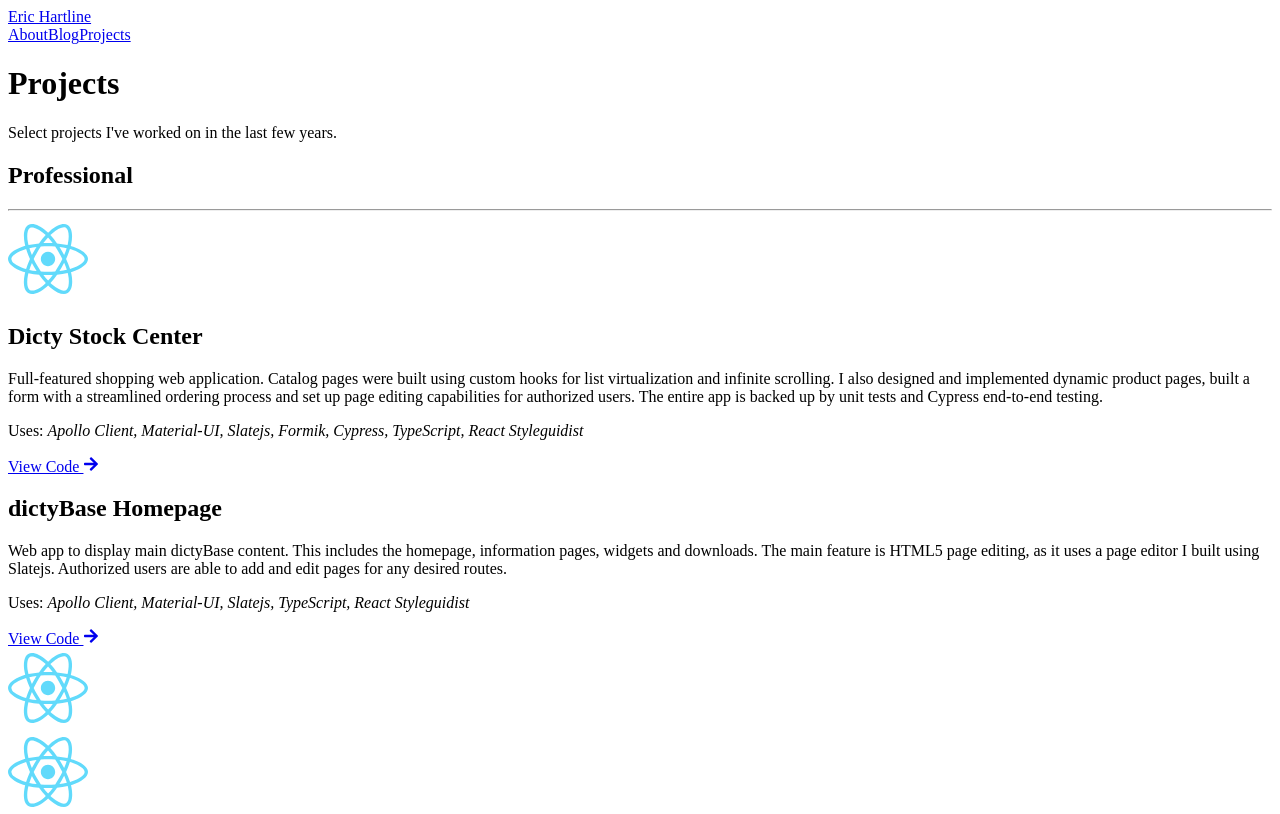
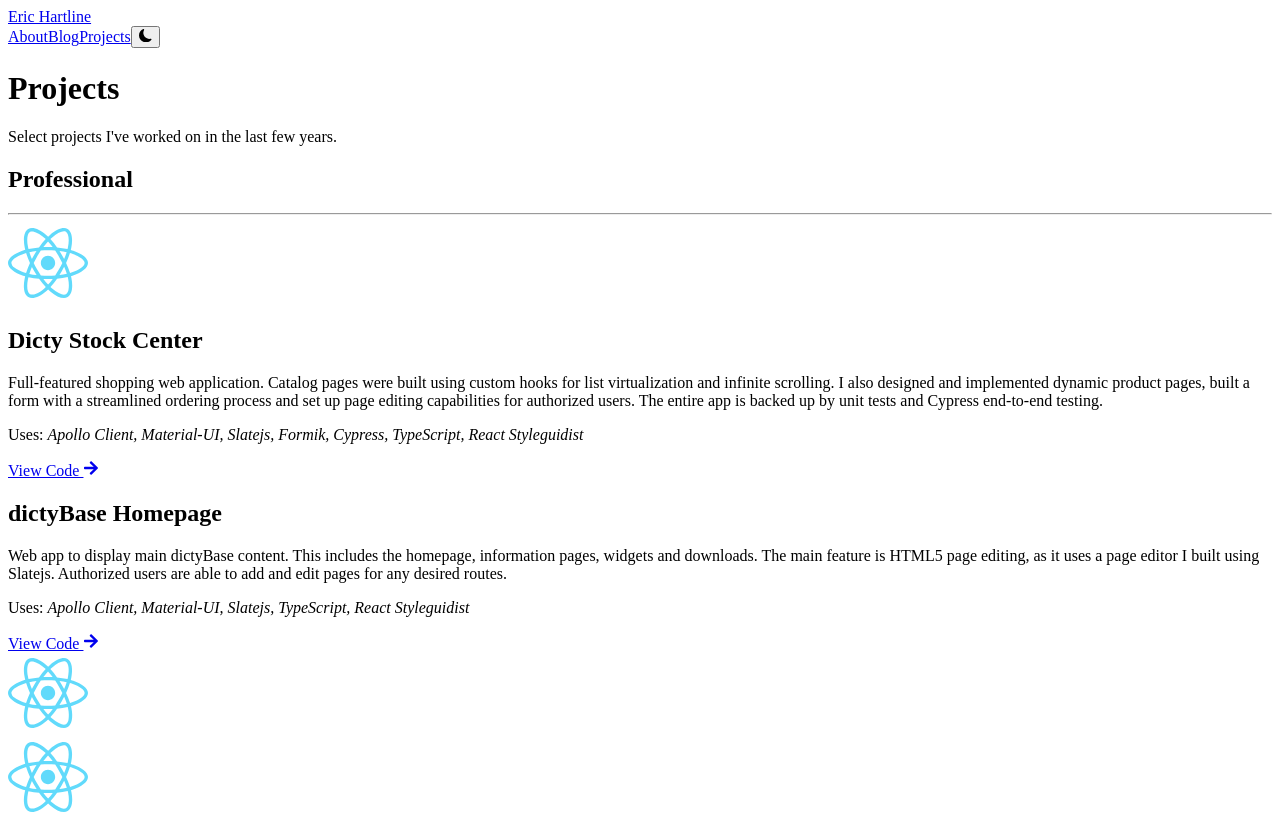
Before and after one commit to erichartline/erichartline.net, a Next.js app: page /projects in a window 1280 px wide. Shown: the top 814 px of the page. Built offline with nearby package versions, Linux system fonts and the light colour scheme.

Commit message:
feat: add dark mode

```diff
--- a/components/Header.tsx
+++ b/components/Header.tsx
@@ -1,4 +1,6 @@
 import Link from "next/link"
+import { useTheme } from "next-themes"
+import { BsMoonFill, BsSunFill } from "react-icons/bs"
 
 const links = [
   {
@@ -16,6 +18,8 @@ const links = [
 ]
 
 const Header = () => {
+  const { theme, setTheme } = useTheme()
+
   return (
     <header className="text-gray-600 body-font">
       <div className="flex flex-wrap p-5 flex-col md:flex-row items-center">
@@ -30,6 +34,16 @@ const Header = () => {
               <a className="mr-5 hover:text-gray-900">{link.text}</a>
             </Link>
           ))}
+          <button
+            aria-label="Toggle Dark Mode"
+            type="button"
+            onClick={() => setTheme(theme === "dark" ? "light" : "dark")}>
+            {theme === "dark" ? (
+              <BsSunFill size="1em" />
+            ) : (
+              <BsMoonFill size="1em" />
+            )}
+          </button>
         </nav>
       </div>
     </header>
--- a/next.config.js
+++ b/next.config.js
@@ -1,6 +1,5 @@
 module.exports = {
   swcMinify: true,
-  target: "serverless",
   webpack: (config) => {
     config.module.rules.push({
       test: /\.md$/,
--- a/package.json
+++ b/package.json
@@ -12,6 +12,7 @@
     "@tailwindcss/typography": "^0.4.0",
     "gray-matter": "^4.0.3",
     "next": "12",
+    "next-themes": "^0.0.15",
     "raw-loader": "^4.0.2",
     "react": "^17.0.2",
     "react-dom": "^17.0.2",
--- a/pages/_app.tsx
+++ b/pages/_app.tsx
@@ -1,6 +1,7 @@
 import { useEffect } from "react"
 import Script from "next/script"
 import { useRouter } from "next/router"
+import { ThemeProvider } from "next-themes"
 import * as gtag from "@lib/gtag"
 import "tailwindcss/tailwind.css"
 
@@ -38,7 +39,9 @@ const MyApp = ({ Component, pageProps }) => {
           `,
         }}
       />
-      <Component {...pageProps} />
+      <ThemeProvider attribute="class">
+        <Component {...pageProps} />
+      </ThemeProvider>
     </>
   )
 }
--- /dev/null
+++ b/pages/_document.tsx
@@ -0,0 +1,15 @@
+import { Html, Head, Main, NextScript } from "next/document"
+
+export default function Document() {
+  return (
+    <Html>
+      <Head>
+        <link rel="shortcut icon" href="/favicon.ico" />
+      </Head>
+      <body>
+        <Main />
+        <NextScript />
+      </body>
+    </Html>
+  )
+}
--- a/tailwind.config.js
+++ b/tailwind.config.js
@@ -1,6 +1,6 @@
 module.exports = {
   purge: ["./pages/**/*.{js,ts,jsx,tsx}", "./components/**/*.{js,ts,jsx,tsx}"],
-  darkMode: false, // or 'media' or 'class'
+  darkMode: "class",
   theme: {
     container: {
       center: true,
```
Also changed, not shown: 2 other files (tests, documents, lock files or other folders).
